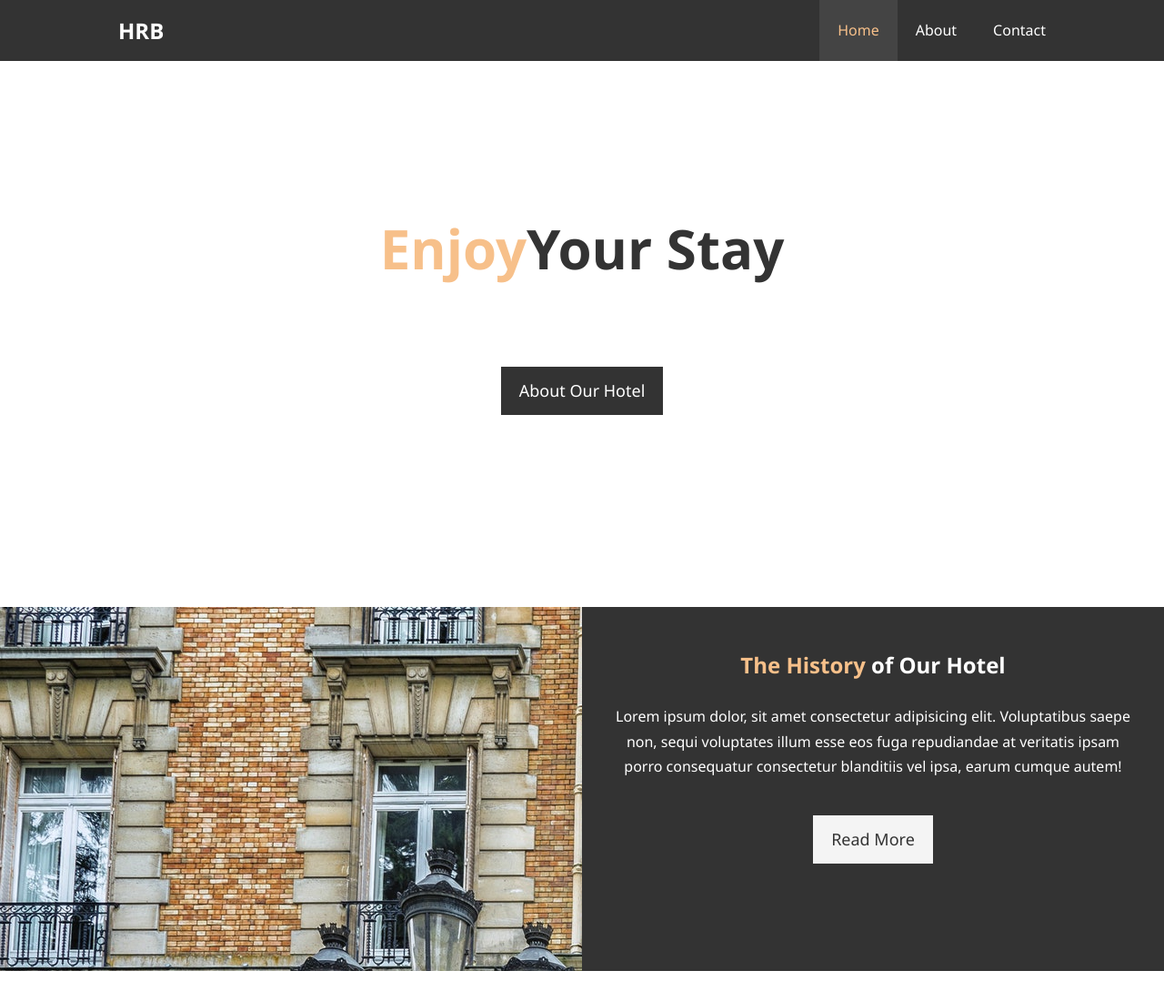
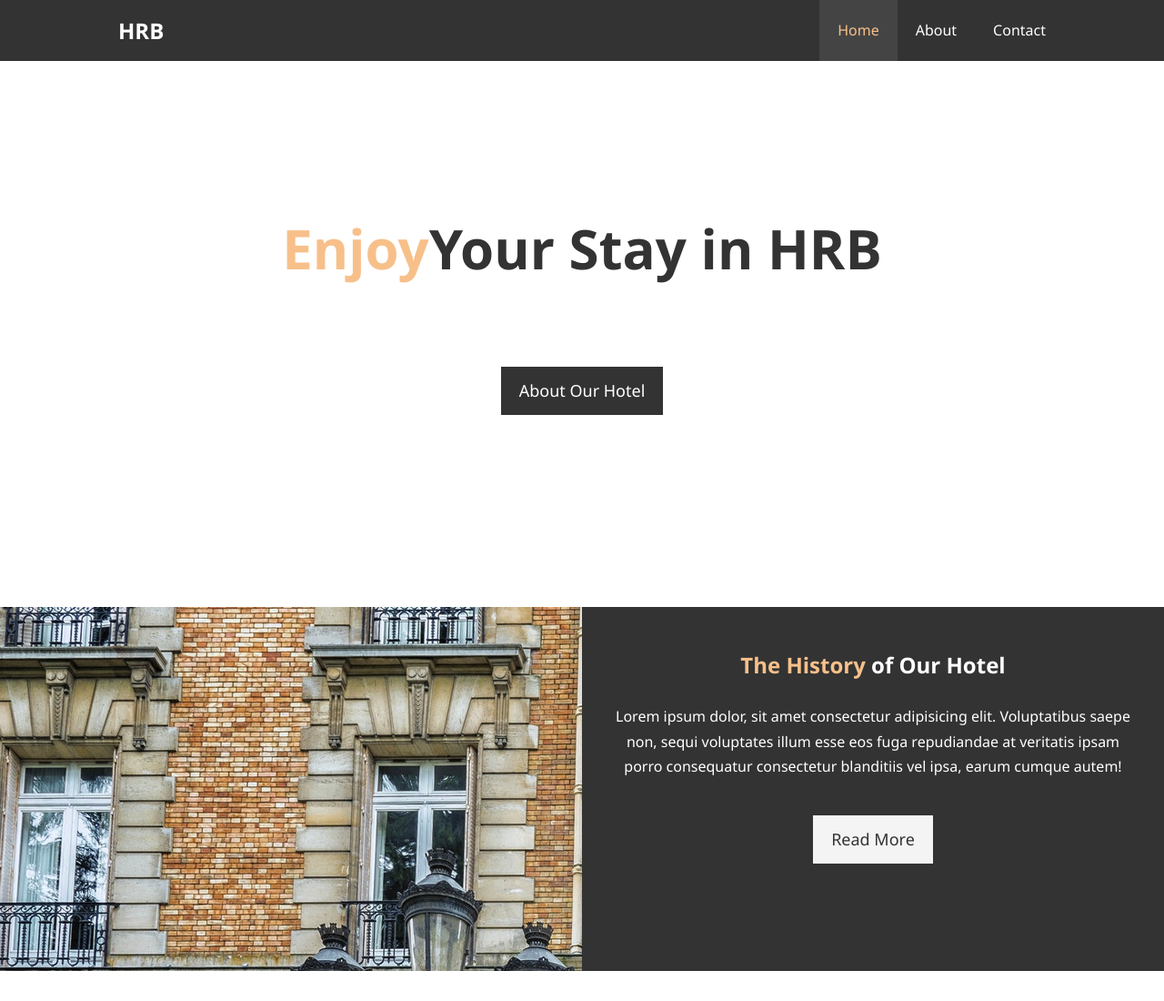
Before and after one commit to EdmilsonSantos/hotel_website, a plain HTML site: page index.html in a window 1280 px wide. Shown: the top 1100 px of the page at 91% size. Drawn offline with Linux system fonts and the light colour scheme.

Commit message:
New Banner Message

```diff
--- a/index.html
+++ b/index.html
@@ -25,7 +25,7 @@
     <div id="showcase">
       <div class="container">
         <div class="showcase-content">
-          <h1><span class="text-primary">Enjoy</span>Your Stay</h1>
+          <h1><span class="text-primary">Enjoy</span>Your Stay in HRB</h1>
           <p class="lead">Lorem ipsum dolor sit amet, consectetur adipisicing elit. Facere nam ab nulla eos facilis sunt.</p>
           <a class="btn" href="about.html">About Our Hotel</a>
         </div>
```
